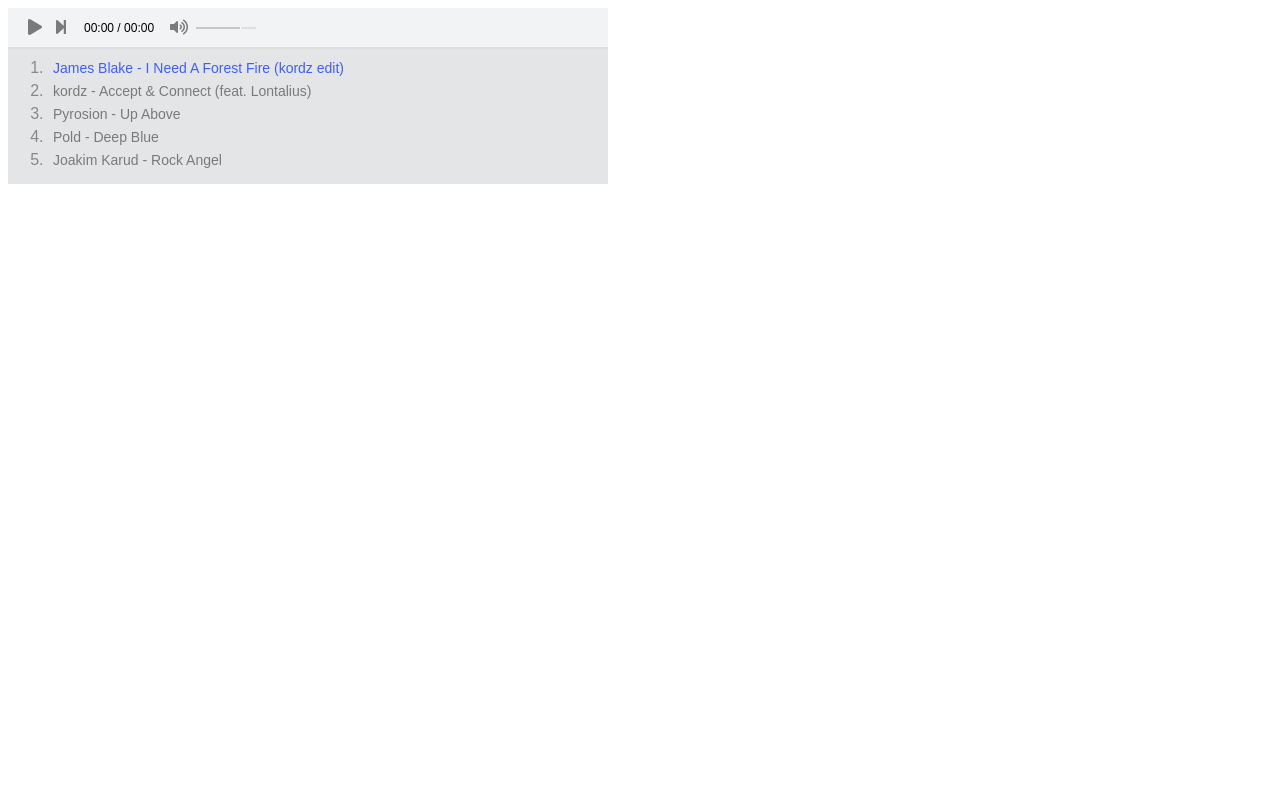
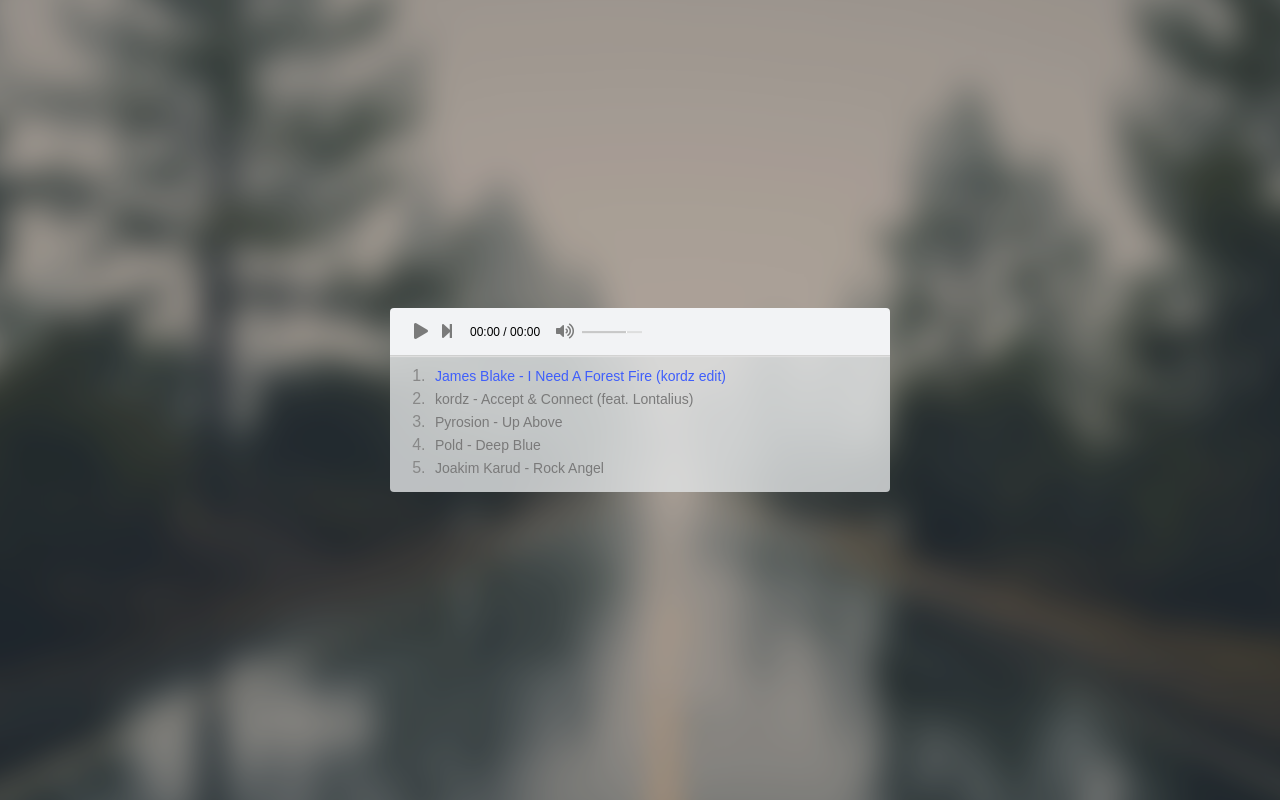
Before and after one commit to Haeri/Monolith-Player, a plain HTML site: page src/index.html in a window 1280 px wide. Drawn offline with Linux system fonts and the light colour scheme.

Commit message:
1.0.1 small update
- Some small CSS adjustments
- Added TODO to Readme
- Remove href="#" from a tag
- Updated example page

```diff
--- a/dist/normal/spectrum-player.js
+++ b/dist/normal/spectrum-player.js
@@ -1,5 +1,5 @@
 /***
-*   Spectrum-Player v1.0.0 by Haeri 2018
+*   Spectrum-Player v1.0.1 by Haeri 2018
 ***/
 
 class SpectrumPlayer
--- a/dist/normal/style.css
+++ b/dist/normal/style.css
@@ -1,8 +1,6 @@
 /* CUSTOM AUDIO PLAYER */
 .spectrum-player{
 	font-family: sans-serif;
-	margin-bottom: 20px;
-	max-width: 600px;
 }
 
 .spectrum-player a{
@@ -12,6 +10,7 @@
 
 .spectrum-player a:hover{
 	color: #232323;
+  cursor: pointer;
 }
 
 
@@ -50,7 +49,6 @@
 }
 
 .spectrum-player .player-header .player-volume .volume-knob{
-  width: 75%;
   background: #c8c8c8;
 }
 
@@ -149,10 +147,12 @@
   background: white;
   right: 0px;
   transition: 0.2s;
+  box-shadow: 0px 0px 0px 0px #ffffff9c;
 }
 
 .spectrum-player .player-timeline:hover .playhead:after,
 .spectrum-player .player-volume:hover .volume-knob:after{
   width: 8px;
   right: -4px;
+  box-shadow: 0px 0px 4px 1px #ffffff9c;
 }
--- a/src/index.html
+++ b/src/index.html
@@ -4,39 +4,45 @@
 		<meta charset="UTF-8">
 		<title>Spectrum Player</title>
 		<link href="../dist/normal/style.css" rel="stylesheet">
+		<link href="style.css" rel="stylesheet">
 	</head>
 	<body>
+
+		<div class="bg-wrapper">
+			<div class="bg"></div>
+			<div class="tint"></div>
+		</div>
 
 		<div class="spectrum-player">
 		  <div class="player-body">
 		    <ol>
 
 		      <li>
-		        <a href="#" class="song-item" data-src="res/James Blake - I Need A Forest Fire (kordz edit).mp3" data-artist="James Blake" data-title="I Need A Forest Fire">
+		        <a class="song-item" data-src="res/James Blake - I Need A Forest Fire (kordz edit).mp3" data-artist="James Blake" data-title="I Need A Forest Fire">
 		        	James Blake - I Need A Forest Fire (kordz edit)
 		        </a>
 		      </li>
 
 		      <li>
-		        <a href="#" class="song-item" data-title="Accept & Connect" data-artist="kordz" data-src="res/kordz - Accept & Connect (feat. Lontalius).mp3">
+		        <a class="song-item" data-title="Accept & Connect" data-artist="kordz" data-src="res/kordz - Accept & Connect (feat. Lontalius).mp3">
 		        	kordz - Accept & Connect (feat. Lontalius)
 		        </a>
 		      </li>
 
 		       <li>
-		        <a href="#" class="song-item" data-title="Up Above" data-artist="Pyrosion" data-src="res/Up Above.wav">
+		        <a class="song-item" data-title="Up Above" data-artist="Pyrosion" data-src="res/Up Above.wav">
 		        	Pyrosion - Up Above
 		        </a>
 		      </li>
 
 		       <li>
-		        <a href="#" class="song-item" data-title="Deep Blue" data-artist="Pold" data-src="res/Pold - Deep Blue.wav">
+		        <a class="song-item" data-title="Deep Blue" data-artist="Pold" data-src="res/Pold - Deep Blue.wav">
 		        	Pold - Deep Blue
 		        </a>
 		      </li>
 
 		       <li>
-		        <a href="#" class="song-item" data-title="Rock Angel" data-artist="Joakim Karud" data-src="res/Rock Angel.mp3">
+		        <a class="song-item" data-title="Rock Angel" data-artist="Joakim Karud" data-src="res/Rock Angel.mp3">
 		        	Joakim Karud - Rock Angel
 		        </a>
 		      </li>
--- /dev/null
+++ b/src/style.css
@@ -0,0 +1,47 @@
+.bg-wrapper{
+	position: absolute;
+    top: 0;
+    left: 0;
+	width: 100vw;
+	height: 100vh;
+	overflow: hidden;
+}
+
+.tint,
+.bg {
+	position: absolute;
+	width: 100%;
+	height: 100%;
+	display: block;
+}
+
+.bg {
+    background-image: url(res/bg.jpg);
+    background-size: cover;
+    background-position: center center;
+    filter: blur(15px);
+    transform: scale(1.1);
+}
+
+.tint{
+	background: rgba(0, 0, 0, 0.2);
+}
+
+.spectrum-player{
+	position: absolute;
+	width: 500px;
+	top: 50%;
+	left: 50%;
+	transform: translate(-50%, -50%);
+	border-radius: 3px;
+	z-index: 10;
+}
+
+.spectrum-player .player-header{
+	border-radius: 4px 4px 0px 0px;
+	padding: 14px 24px;
+}
+.spectrum-player .player-body{
+	border-radius: 0px 0px 4px 4px;
+	background-color: rgba(227, 229, 231, 0.8);
+}
```
Also changed, not shown: src/res/bg.jpg (added), 1 other file.
